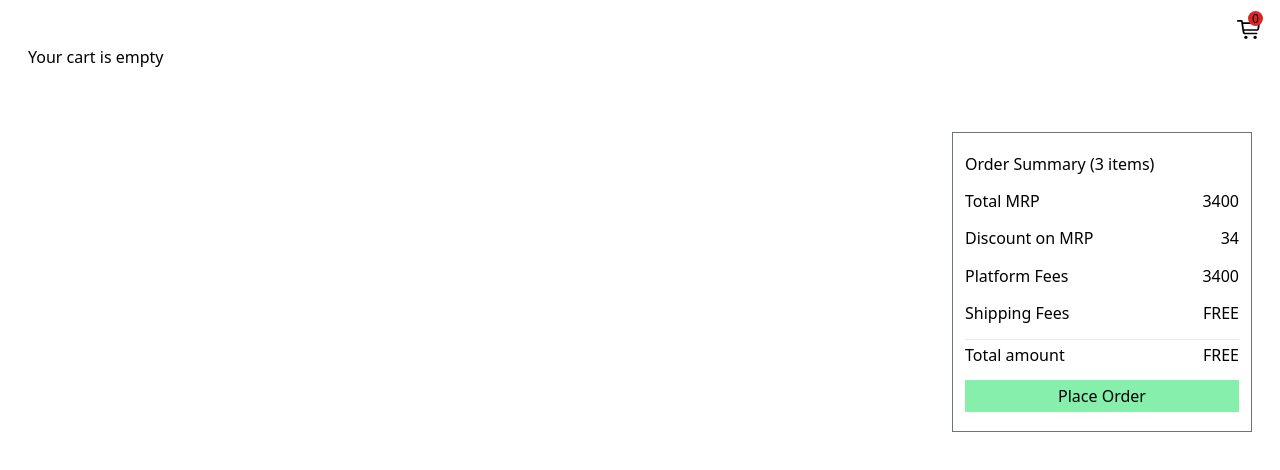
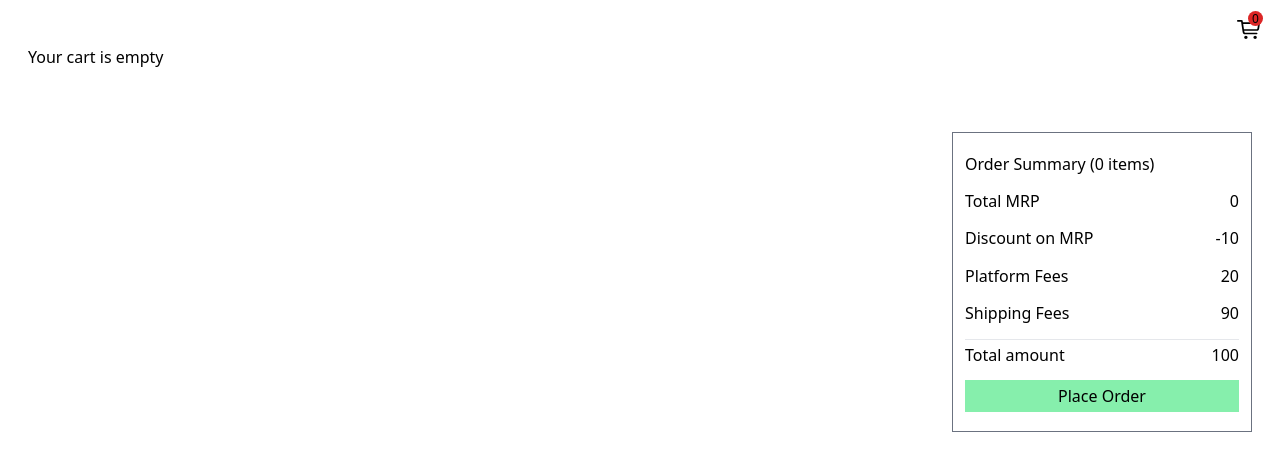
Before and after one commit to anjali24671/cartApp, a SvelteKit app: page /cart in a window 1280 px wide. Shown: the top 470 px of the page. Built offline with nearby package versions, Linux system fonts and the light colour scheme.

Commit message:
FEAT: calculate total price dynamically

```diff
--- a/src/components/CartProduct.svelte
+++ b/src/components/CartProduct.svelte
@@ -2,10 +2,13 @@
     import Quantity from "./Quantity.svelte";
     import removeFromCart from '../utils/removeFromCart.js'
     import cart from '../store/cartStore'
+    import { createEventDispatcher } from "svelte";
+
 
 
     export let book
 
+    const dispatch = createEventDispatcher()
     let prevPrice = book.price
     let currentPrice = book.price
 
@@ -16,12 +19,13 @@
         console.log(qty)
 
         if( type==='increment'){
-            currentPrice = currentPrice + prevPrice
+            if (currentPrice + prevPrice >= prevPrice) currentPrice = currentPrice + prevPrice
         }
         else{
-            currentPrice = currentPrice - prevPrice
+            if (currentPrice - prevPrice >= prevPrice) currentPrice = currentPrice - prevPrice
         }
 
+        dispatch('changeQty', {"totalPrice":currentPrice})
         console.log(currentPrice)
     }
 
--- a/src/components/Quantity.svelte
+++ b/src/components/Quantity.svelte
@@ -1,4 +1,11 @@
 <script>
+    import { createEventDispatcher } from "svelte";
+
+    const dispatch = createEventDispatcher();
+
+    function emitQtyEvent(typeOfChange){
+        dispatch("quantityChange", {'qty':qty, 'typeOfChange': typeOfChange})
+    }
 
     export let qty = 1
 </script>
@@ -7,10 +14,13 @@
 
     <button on:click={() => {
         if(qty > 1) qty--
+        emitQtyEvent('decrement')
     }} class="px-2 text-xl font-semibold">-</button>
 
     <div class="px-2">{qty}</div>
+
     <button on:click={() => {
         if(qty < 9) qty++
+        emitQtyEvent('increment')
     }} class=" px-2 text-xl font-semibold">+</button>
 </div>
--- a/src/components/TotalAmount.svelte
+++ b/src/components/TotalAmount.svelte
@@ -1,28 +1,42 @@
 <script>
+    export let totalMRP = 0
+    export let itemCount = 0
+    let shippingFees = 90
+    let platformFees = 20
+    let discountMRP = 10
 
+    function getTotalAmount(){
+        return totalMRP - discountMRP + platformFees + shippingFees
+    }
 </script>
 
 
 <section class="flex mt-[87px] flex-col p-3 justify-around border border-gray-500 w-[300px] h-[300px]">
 
     <div>
-        <h3>Order Summary (3 items)</h3>
+        <h3>Order Summary ({itemCount} items)</h3>
     </div>
     <div class="flex justify-between items-center">
-        <p>Total MRP</p><p> 3400</p>
+        <p>Total MRP</p><p> {totalMRP}</p>
     </div>
     <div class="flex justify-between items-center">
-        <p>Discount on MRP</p><p> 34</p>
+        <p>Discount on MRP</p><p> -{discountMRP}</p>
     </div>
     <div class="flex justify-between items-center">
-        <p>Platform Fees</p><p> 3400</p>
+        <p>Platform Fees</p><p> {platformFees}</p>
     </div>
     <div class="flex justify-between items-center">
-        <p>Shipping Fees</p><p> FREE</p>
+        <p>Shipping Fees</p><p>
+            {#if !shippingFees}
+                FREE
+            {:else}
+                {shippingFees}
+            {/if}
+        </p>
     </div>
     <hr>
     <div class="flex mt-[-10px] justify-between items-center">
-        <p>Total amount</p><p> FREE</p>
+        <p>Total amount</p><p>{getTotalAmount()}</p>
     </div>
 
     <button class="w-full py-1 bg-green-300">Place Order</button>
--- a/src/routes/cart/+page.svelte
+++ b/src/routes/cart/+page.svelte
@@ -4,15 +4,26 @@
     import CartProduct from "../../components/CartProduct.svelte";
     import TotalAmount from "../../components/TotalAmount.svelte";
 
+    let totalMRP = 0
+    let itemCount = 0
 
     function getBookFromCart(){
         let book = []
         let ids = Array.from($cart)
 
         for (let id of ids){
-            book.push(books.filter(book=> book.id===id)[0])
+            const tempBook = books.filter(book=> book.id===id)[0]
+            book.push(tempBook)
+            totalMRP += tempBook.price
         }
+        itemCount = book.length
+        console.log(totalMRP)
+        console.log(itemCount)
         return book
+    }
+
+    function updateTotalMRP(event){
+        totalMRP = event.detail.totalPrice
     }
 
     let cartBooks = []
@@ -37,7 +48,7 @@
 
                 {#if cartBooks.length > 0}
                     {#each cartBooks as book}
-                        <CartProduct {book}/>
+                        <CartProduct on:changeQty={updateTotalMRP} {book}/>
                     {/each}
                 {:else}
                     <p>Your cart is empty</p>
@@ -46,6 +57,6 @@
         </div>
 
     </div>
-    <TotalAmount/>
+    <TotalAmount {totalMRP} {itemCount}/>
 
 </main>
```
